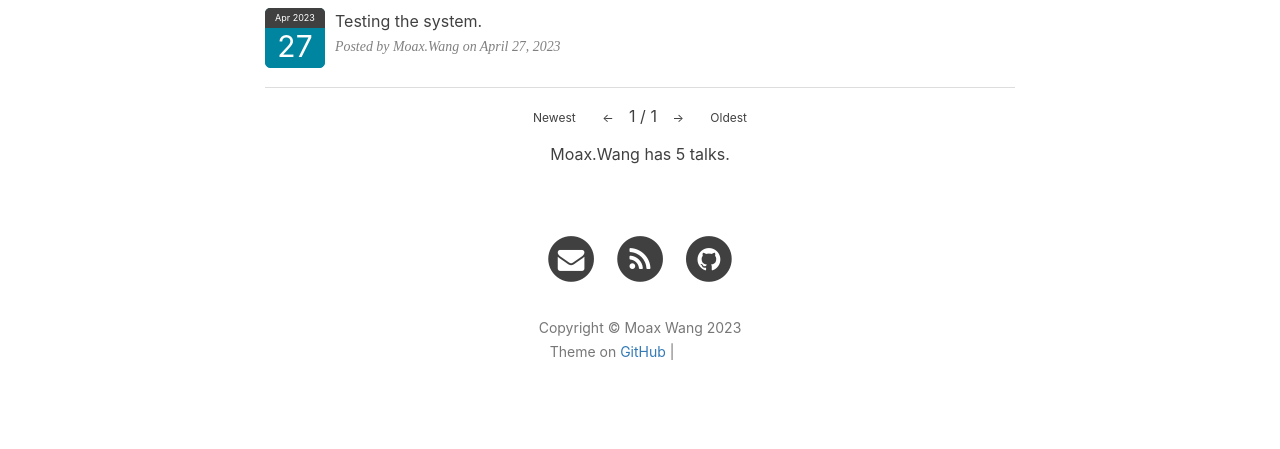
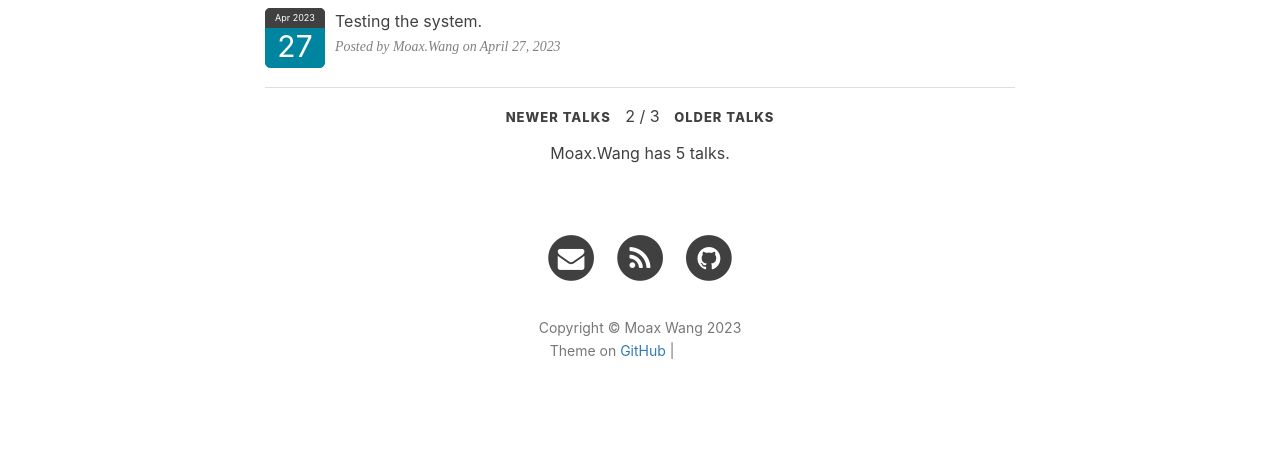
Before and after one commit to WinchellWang/winchellwang.github.io, a Jekyll site: the page built from 3talk.html, in a window 1280 px wide. Shown: the part 859-1308 px from the top of the page. Built offline with Jekyll 4.4.1, drawn with Linux system fonts in a browser that asks for light colours; nearby versions of some CDN libraries; comment, search, counter and statistics services are not loaded; grey boxes are pictures that could not be loaded.

Commit message:
Layout Update

```diff
--- a/3talk.html
+++ b/3talk.html
@@ -45,7 +45,7 @@
     margin-bottom: 10px;
 }
 
-.hexo-douban-button {
+/* .hexo-douban-button {
     display: inline-block;
     border: 1px solid rgba(255, 255, 255, 0.8);
     border-radius: 999em;
@@ -53,11 +53,37 @@
     line-height: 24px;
     font-size: 12px;
     margin: 0;
+    text-decoration: none
+} */
+
+.hexo-douban-button {
+    font-family: -apple-system, BlinkMacSystemFont, "Helvetica Neue", "Arial", "PingFang SC", "Hiragino Sans GB", "STHeiti", "Microsoft YaHei", "Microsoft JhengHei", "Source Han Sans SC", "Noto Sans CJK SC", "Source Han Sans CN", "Noto Sans SC", "Source Han Sans TC", "Noto Sans CJK TC", "WenQuanYi Micro Hei", SimSun, sans-serif;
+    line-height: 1.7;
+    text-transform: uppercase;
+    font-size: 13px;
+    font-weight: 800;
+    letter-spacing: 1px;
+    padding: 10px;
+    background-color: white;
+    border-radius: 0;
+    text-decoration: none
 }
 
-.hexo-douban-button:hover {
+/* .hexo-douban-button:hover {
     background: #0085a1;
     color: #fff;
+    text-decoration: none;
+} */
+
+.hexo-douban-button > a{
+    color: #404040;
+}
+
+.hexo-douban-button:focus,
+.hexo-douban-button:hover {
+    color: white;
+    background-color: #0085a1;
+    border: 1px solid #0085a1;
     text-decoration: none;
 }
 
@@ -153,11 +179,11 @@
 
     <!-- 分页 开始 -->
     <div class="hexo-douban-pagination">
-    <a class="hexo-douban-button hexo-douban-firstpage" href="javascript:;"> Newest</a>
-    <a class="hexo-douban-button hexo-douban-previouspage" href="javascript:;">←</a>
+    <!-- <a class="hexo-douban-button hexo-douban-firstpage" href="javascript:;"> Newest</a> -->
+    <a class="hexo-douban-button hexo-douban-previouspage" href="javascript:;">Newer Talks</a>
     <span class="hexo-douban-pagenum">2 / 3</span>
-    <a class="hexo-douban-button hexo-douban-nextpage" href="javascript:;">→</a>
-    <a class="hexo-douban-button hexo-douban-lastpage" href="javascript:;">Oldest</a>
+    <a class="hexo-douban-button hexo-douban-nextpage" href="javascript:;">Older Talks</a>
+    <!-- <a class="hexo-douban-button hexo-douban-lastpage" href="javascript:;">Oldest</a> -->
     </div>
     <!-- 分页 结束 -->
 
@@ -196,21 +222,21 @@
     return siblingElement;
 };
 
-var firstpages = document.getElementsByClassName("hexo-douban-firstpage");
+// var firstpages = document.getElementsByClassName("hexo-douban-firstpage");
 var previouspages = document.getElementsByClassName("hexo-douban-previouspage");
 var nextpages = document.getElementsByClassName("hexo-douban-nextpage");
-var lastpages = document.getElementsByClassName("hexo-douban-lastpage");
+// var lastpages = document.getElementsByClassName("hexo-douban-lastpage");
 var pagenums = document.getElementsByClassName("hexo-douban-pagenum");
 
 function makePageNum(num, arr) {
     return (num + 1) + ' / ' + (Math.ceil(arr.length / 10 === 0 ? 1 : Math.ceil(arr.length / 10)));
 }
 
-function firstBtn() {
-    var sibs = this.parentNode.siblings();
-    displayPage(sibs, 0);
-    this.parentNode.getElementsByClassName('hexo-douban-pagenum')[0].innerText = makePageNum(0, sibs);
-}
+// function firstBtn() {
+//     var sibs = this.parentNode.siblings();
+//     displayPage(sibs, 0);
+//     this.parentNode.getElementsByClassName('hexo-douban-pagenum')[0].innerText = makePageNum(0, sibs);
+// }
 
 function previousBtn() {
     var sibs = this.parentNode.siblings();
@@ -236,11 +262,11 @@
     this.parentNode.getElementsByClassName('hexo-douban-pagenum')[0].innerText = makePageNum(currNum, sibs);
 }
 
-function lastBtn() {
-    var sibs = this.parentNode.siblings();
-    displayPage(sibs, Math.ceil(sibs.length / 10) - 1);
-    this.parentNode.getElementsByClassName('hexo-douban-pagenum')[0].innerText = makePageNum(Math.ceil(sibs.length / 10) - 1 === -1 ? 0 : Math.ceil(sibs.length / 10) - 1, sibs);
-}
+// function lastBtn() {
+//     var sibs = this.parentNode.siblings();
+//     displayPage(sibs, Math.ceil(sibs.length / 10) - 1);
+//     this.parentNode.getElementsByClassName('hexo-douban-pagenum')[0].innerText = makePageNum(Math.ceil(sibs.length / 10) - 1 === -1 ? 0 : Math.ceil(sibs.length / 10) - 1, sibs);
+// }
 
 function displayPage(arr, num) {
     for (var i = 0; i < arr.length; i++) {
@@ -256,10 +282,10 @@
 for (var i = 0; i < firstpages.length; i++) {
 
     //add listener
-    firstpages[i].onclick = firstBtn;
+    // firstpages[i].onclick = firstBtn;
     previouspages[i].onclick = previousBtn;
     nextpages[i].onclick = nextBtn;
-    lastpages[i].onclick = lastBtn;
+    // lastpages[i].onclick = lastBtn;
 
     //set page num
     var size = pagenums[i].parentNode.siblings().length;
--- a/_config.yml
+++ b/_config.yml
@@ -22,7 +22,7 @@
 # Build settings
 # from 2016, 'pygments' is unsupported on GitHub Pages. Use 'rouge' for highlighting instead.
 permalink: pretty
-paginate: 10
+paginate: 5
 exclude: ["less","Gruntfile.js","package.json","README.md"]
 anchorjs: true                          # if you want to customize anchor. check out line:181 of `post.html`
 
@@ -65,7 +65,7 @@
 
 # Featured Tags
 featured-tags: true                     # 是否使用首页标签
-featured-condition-size: 1              # 相同标签数量大于这个数，才会出现在首页
+featured-condition-size: 2              # 相同标签数量大于这个数，才会出现在首页
 
 # Progressive Web Apps
 chrome-tab-theme-color: "#000000"
```
